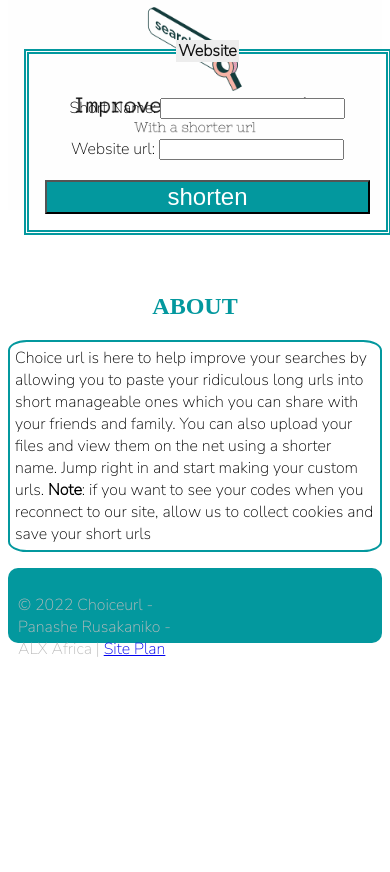
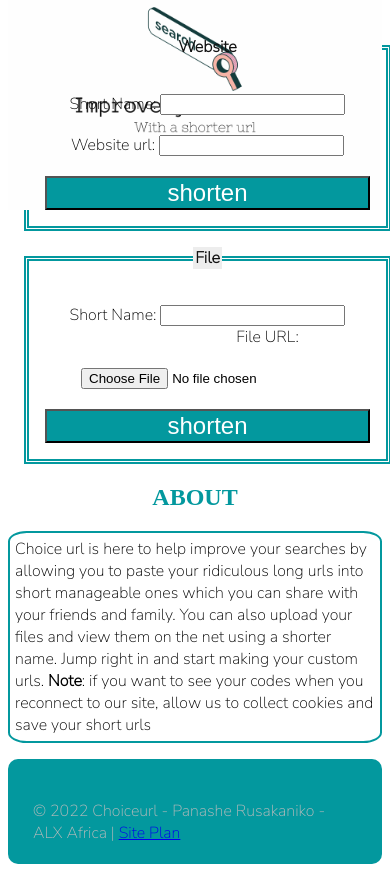
Before and after one commit to ThomasRettig/url-shortener-1, a Flask app: page / in a window 390 px wide; the page is wider, and only the part inside the window is pictured. Shown: the part 58-930 px from the top of that part. Before the commit the page ends 715 px from the top of that part, so only its background shows below. Run offline with Flask 2, Linux system fonts and the light colour scheme; some libraries are stand-ins or nearby versions; some web fonts are replaced.

Commit message:
Made home page responsive

```diff
--- a/choiceurl/static/main.css
+++ b/choiceurl/static/main.css
@@ -41,7 +41,6 @@ nav ul li a:hover:not(.active) {
 }
 img {
     max-width: 100%;
-    max-height: 100%;
 }
 
 .active {
@@ -101,7 +100,7 @@ footer {
   grid-template-columns: 1fr 1fr;
   background-color: #03989e;
   color: #bbb;
-  padding: 10px;
+  padding: 25px;
   border-radius: 10px;
   margin-top: 10px;
 }
@@ -131,3 +130,18 @@ contain-404 {
 .the-message {
   color: red;
 }
+
+@media screen and (max-width: 600px) {
+  /* beginning of media query */
+      .banner-image,nav, .container{
+      display: block;
+      }
+      nav ul, footer {
+      display: block;
+      }
+      img {
+        display: block;
+      }
+
+  /* end of media query */
+  }
```
